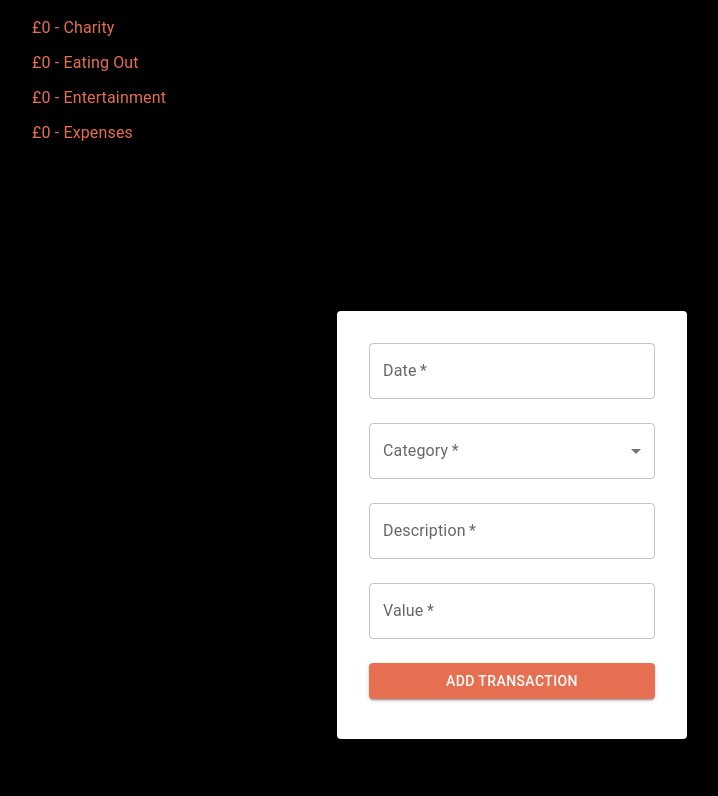
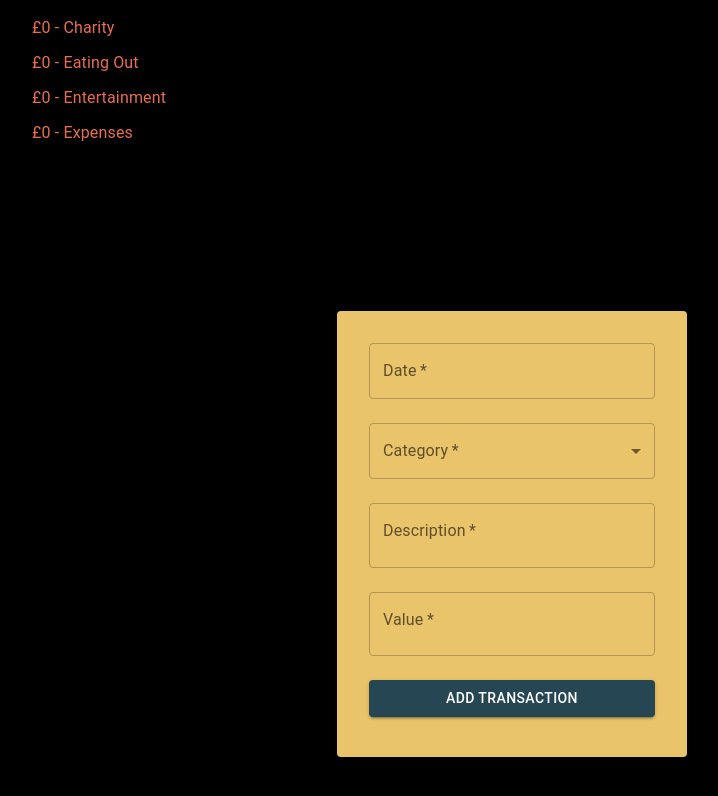
Before and after one commit to sabrina-martorelli/my_monies, a React (Create React App) app: page / in a window 1280 px wide. Shown: the part 1891-2687 px from the top of the page, without its empty margins (128-846 px from the left). Built offline with nearby package versions, Linux system fonts and the light colour scheme.

Commit message:
Amends colour pallet on Add Transaction and ransactions history

```diff
--- a/src/components/AddTransaction.js
+++ b/src/components/AddTransaction.js
@@ -27,7 +27,7 @@ function AddTransaction() {
   const theme = createTheme({
     palette: {
       brand: {
-        main: '#e76f51',
+        main: '#264653',
         contrastText: '#fff',
       },
     },
@@ -196,7 +196,7 @@ function AddTransaction() {
         Add Transaction
       </Typography> */}
 
-      <Card style={{ maxWidth: 350, margin: "0 auto",}} >
+      <Card style={{ maxWidth: 350, margin: "0 auto", backgroundColor: "#e9c46a"}} >
         <CardContent>
           <form onSubmit={handleSubmit}>
             <Grid container spacing={3} justifyContent="center" padding={2} >
@@ -204,7 +204,7 @@ function AddTransaction() {
               <Grid item xs={12} >
                 <LocalizationProvider dateAdapter={AdapterDayjs} >
                   <DatePicker
-
+                    sx={{ input: { color: '#000',  fontSize: "22px" } }}
                     label="Date"
                     value={date}
                     onChange={(newValue) => {
@@ -216,8 +216,8 @@ function AddTransaction() {
               </Grid>
 
               <Grid item xs={12}>
-                <FormControl fullWidth required   style = {{ color:'#e76f51'}}>
-                  <InputLabel id="input-category">Category</InputLabel>
+                <FormControl fullWidth required    sx={{ input: { color: '#000',  fontSize: "22px" } }}>
+                  <InputLabel id="input-category" >Category</InputLabel>
                   <Select
 
                     labelId="Category"
@@ -225,7 +225,7 @@ function AddTransaction() {
                     name="category"
                     value={formData.category}
                     onChange={handleChange}>
-                    <MenuItem value={'Bills'}>Bills</MenuItem>
+                    <MenuItem value={'Bills'} >Bills</MenuItem>
                     <MenuItem value={'Charity'}>Charity</MenuItem>
                     <MenuItem value={'Eating Out'}>Eating Out</MenuItem>
                     <MenuItem value={'Entertainment'}>Entertainment</MenuItem>
@@ -242,7 +242,7 @@ function AddTransaction() {
 
               <Grid item xs={12}>
                 <TextField
-                sx={{ input: { color: 'red' } }}
+                sx={{ input: { color: '#000',  fontSize: "22px" } }}
                   name='description'
                   value={formData.description}
                   label='Description'
@@ -255,6 +255,7 @@ function AddTransaction() {
 
               <Grid item xs={12}>
                 <TextField
+                 sx={{ input: { color: '#000',  fontSize: "22px" } }}
                   type='number'
                   name='value'
                   value={formData.value}
--- a/src/components/RenderTransactions.js
+++ b/src/components/RenderTransactions.js
@@ -74,8 +74,8 @@ function RenderTransactions() {
           width: '100%',
           '& .dataGridHeader': {
           backgroundColor: '#e9c46a',
-          color: '#fff',
-          fontSize: 20
+          color: '#000',
+          fontSize: 26
           },
         }}
 
@@ -86,7 +86,7 @@ function RenderTransactions() {
             columns={columns}
             pageSize={5}
             rowsPerPageOptions={[5]}
-
+            style={{backgroundColor: "#e9c46a", fontSize: "22px"}}
             disableSelectionOnClick
             experimentalFeatures={{ newEditingApi: true }}
           />
```
